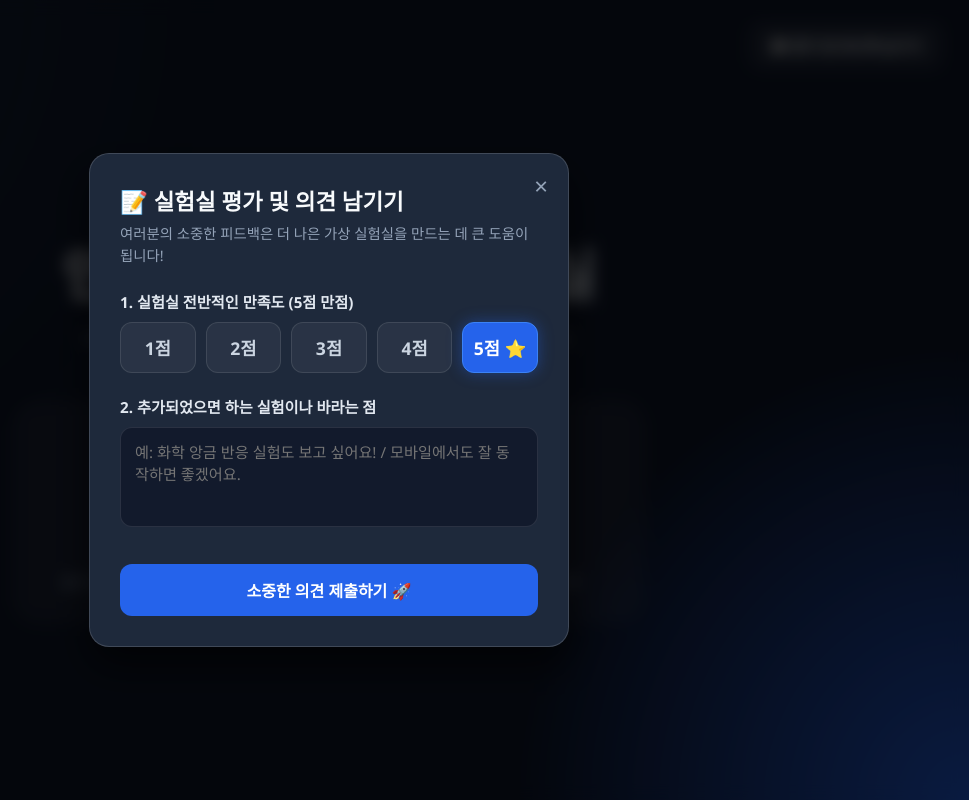
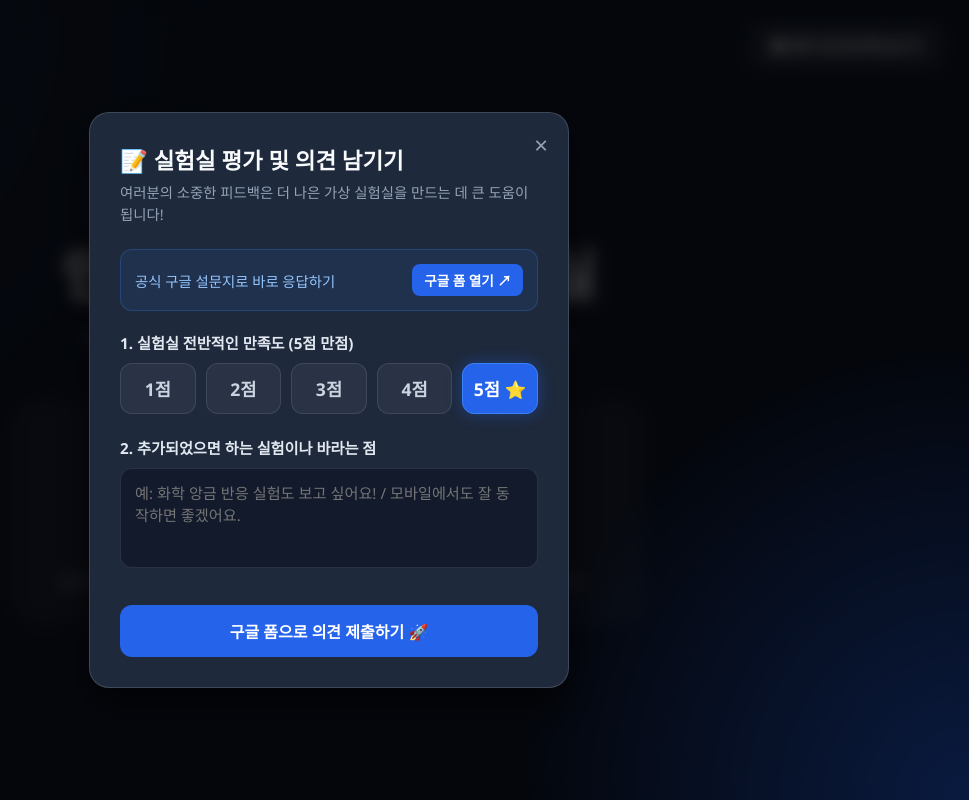
Before and after one commit to Gungmean/arcadia_Lab, a plain HTML site: page index.html in a window 1280 px wide. Both pictures are taken after a click on the button "💬 평가 및 피드백 남기기". Shown: the whole page, without its empty margins (311-1280 px from the left). Drawn offline with Linux system fonts and the light colour scheme.

Commit message:
feat: 구글 설문지(Google Forms) 공식 피드백 링크 연동 완료

```diff
--- a/index.html
+++ b/index.html
@@ -374,6 +374,13 @@
       <div class="modal-title">📝 실험실 평가 및 의견 남기기</div>
       <div class="modal-desc">여러분의 소중한 피드백은 더 나은 가상 실험실을 만드는 데 큰 도움이 됩니다!</div>
 
+      <div style="background: rgba(59, 130, 246, 0.1); border: 1px solid rgba(59, 130, 246, 0.25); border-radius: 12px; padding: 14px; margin-bottom: 20px; display: flex; justify-content: space-between; align-items: center;">
+        <span style="font-size: 0.9rem; color: #93c5fd;">공식 구글 설문지로 바로 응답하기</span>
+        <a href="https://docs.google.com/forms/d/e/1FAIpQLSdRpS65k_rRiENkOXQtqERFZpdIhjpSssaQSaVSrIKf-ynJyw/viewform?usp=header" target="_blank" style="padding: 6px 12px; background: #2563eb; color: white; border-radius: 8px; font-size: 0.85rem; font-weight: bold; text-decoration: none; display: inline-flex; align-items: center; gap: 4px;">
+          구글 폼 열기 ↗
+        </a>
+      </div>
+
       <form id="feedbackForm" onsubmit="handleFeedbackSubmit(event)">
         <!-- 1. 만족도 5점 척도 -->
         <div class="form-group">
@@ -394,12 +401,13 @@
           <textarea id="customOpinion" class="feedback-textarea" placeholder="예: 화학 앙금 반응 실험도 보고 싶어요! / 모바일에서도 잘 동작하면 좋겠어요."></textarea>
         </div>
 
-        <button type="submit" class="submit-btn">소중한 의견 제출하기 🚀</button>
+        <button type="submit" class="submit-btn">구글 폼으로 의견 제출하기 🚀</button>
       </form>
     </div>
   </div>
 
   <script>
+    const GOOGLE_FORM_URL = "https://docs.google.com/forms/d/e/1FAIpQLSdRpS65k_rRiENkOXQtqERFZpdIhjpSssaQSaVSrIKf-ynJyw/viewform?usp=header";
     let selectedRating = 5;
 
     function openFeedbackModal() {
@@ -438,7 +446,9 @@
       });
       localStorage.setItem('arcadia_feedbacks', JSON.stringify(savedFeedbacks));
 
-      alert('피드백이 성공적으로 등록되었습니다. 참여해 주셔서 감사합니다! 😊');
+      // 구글 폼 새 창 오픈
+      window.open(GOOGLE_FORM_URL, '_blank');
+      alert('피드백 참여 감사합니다! 열린 구글 설문지 창에서 최종 제출을 완료해 주세요. 😊');
       document.getElementById('customOpinion').value = '';
       closeFeedbackModal();
     }
```
Also changed, not shown: 2d.html (+12 -2 lines), README.md.
